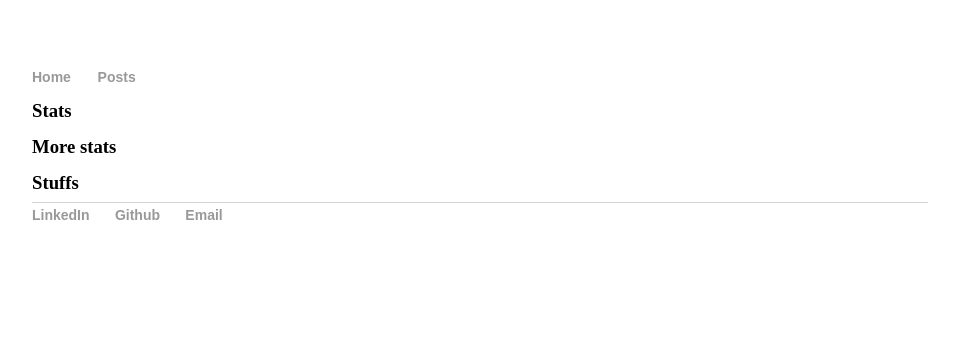
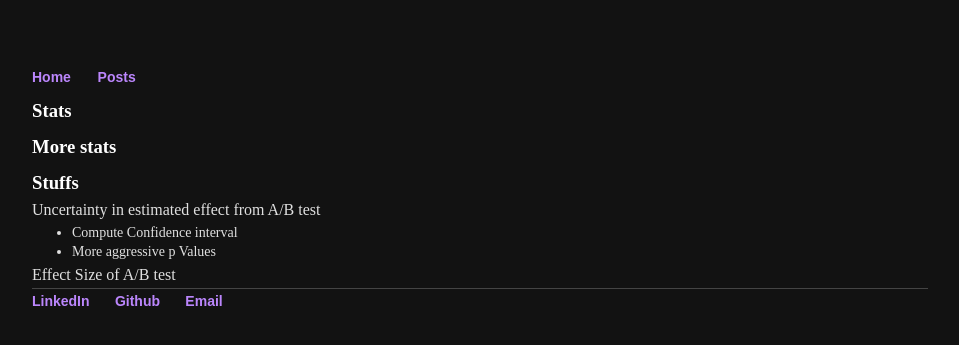
Before and after one commit to sean-sj-jung/sean-sj-jung.github.io, a Jekyll site: the page built from _posts/2024-11-02-ElementaryStats.md, in a window 1280 px wide. Shown: the top 345 px of the page, without its empty margins (160-1119 px from the left). Built offline with Jekyll 4.4.1, drawn with Linux system fonts in a browser that asks for light colours; nearby versions of some CDN libraries.

Commit message:
dark mode

```diff
--- a/_posts/2024-11-02-ElementaryStats.md
+++ b/_posts/2024-11-02-ElementaryStats.md
@@ -10,3 +10,9 @@ excerpt: "Placeholder"
 ### More stats
 
 ### Stuffs
+
+Uncertainty in estimated effect from A/B test
+- Compute Confidence interval
+- More aggressive p Values
+
+Effect Size of A/B test
--- a/css/main.css
+++ b/css/main.css
@@ -1,6 +1,8 @@
 body {
     margin: 60px auto;
     width: 70%;
+    background-color: #121212; /* Dark background */
+    color: #e0e0e0; /* Light text */
 }
 nav ul, footer ul {
     font-family:'Arial', 'Arial', 'Sans-Serif';
@@ -14,25 +16,32 @@ nav ul li, footer ul li {
 }
 a {
     text-decoration: none;
-    color: #999;
+    /* color: #999; */
+    color: #bb86fc; /* Light purple for better contrast */
 }
 a:hover {
     text-decoration: underline;
+    color: #ffcc00; /* Yellow for visibility */
 }
 p {
     margin-top: 5px;
     margin-bottom: 5px;
     font-size: 1em;
     line-height: 1.0em;
-    color: #333;
+    /* color: #333; */
+    color: #e0e0e0; /* Light gray text */
 }
 footer {
-    border-top: 1px solid #d5d5d5;
+    /* border-top: 1px solid #d5d5d5; */
+    border-top: 1px solid #444; /* Darker border */
     font-size: .8em;
+    color: #bbb; /* Added this for dark mode */
+
 }
 h1, h2, h3 {
     margin-top: 10px; /* Reduce space below headings */
     margin-bottom: 10px;
+    color: #ffffff; /* Dark Mode: White text for better contrast */
 }
 
 ul {
@@ -52,7 +61,8 @@ li {
 .recent-posts li {
     margin-bottom: 8px;
     margin-bottom: 15px;
-    border-top: 1px solid #ddd;
+    /* border-top: 1px solid #ddd; */
+    border-top: 1px solid #333; /* Dark Mode: Darker border */
     /* padding-bottom: 5px; */
 }
 
@@ -60,25 +70,30 @@ li {
     font-size: 18px;
     font-weight: bold;
     text-decoration: none;
-    color: #0073e6;
+    /* color: #0073e6; */
+    color: #bb86fc; /* Dark Mode: Light purple */
 }
 
 .recent-posts a:hover {
-    color: #005bb5;
+    /* color: #005bb5; */
+    color: #ffcc00; /* Dark Mode */
 }
 
 .recent-posts p {
     font-size: 16px;
-    color: #555;
+    /* color: #555; */
+    color: #bdbdbd; /* Dark Mode */
     margin-top: 5px;
 }
 
 .post {
     line-height: 1.4; /* Increase for more spacing (default is usually 1.2 or 1.4) */
     margin-bottom: 5px; /* Add space after paragraphs */
+    color: #e0e0e0; /* Dark Mode : Light gray */
 }
 
 .post h1, .post h2, .post h3 {
     margin-top: 10px; /* Reduce space below headings */
     margin-bottom: 5px; /* Reduce space below headings */
+    color: #ffffff; /* Dark Mode */
 }
```
